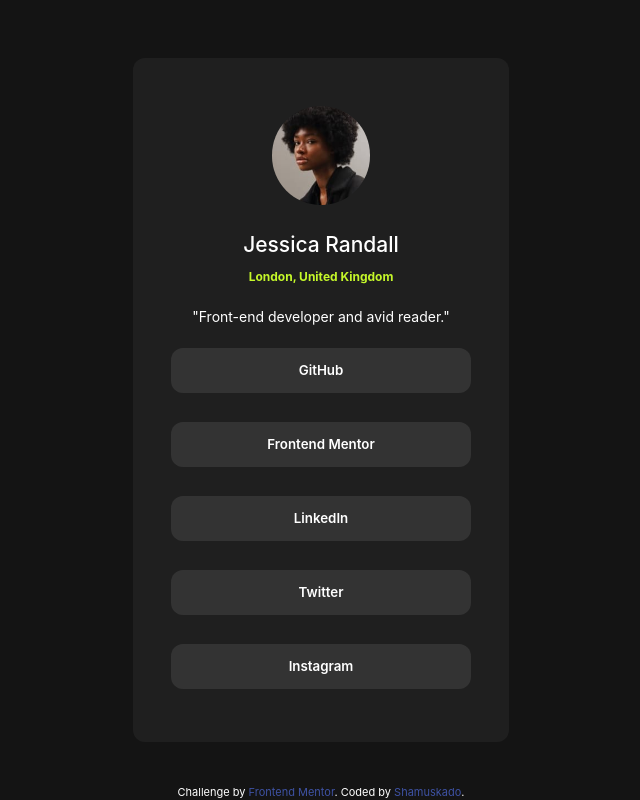
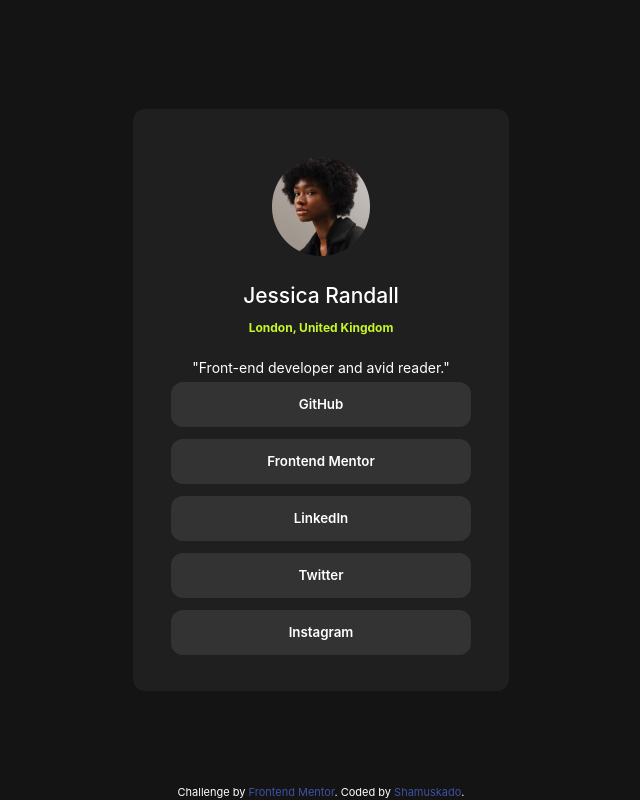
Before and after one commit to Shamuskado22/Frontend-Mentor, a plain HTML site: page social-links-profile-main/index.html in a window 1280 px wide. Shown: the whole page, without its empty margins (319-959 px from the left). Drawn offline with Linux system fonts and the light colour scheme.

Commit message:
Update index.html

```diff
--- a/social-links-profile-main/index.html
+++ b/social-links-profile-main/index.html
@@ -34,19 +34,19 @@
       <h2>Jessica Randall</h2>
       <p class="locale">London, United Kingdom
       </p>
-      <p class="description">"Front-end developer and avid reader."</p><br>
+      <p class="description">"Front-end developer and avid reader."</p>
       <div class="grid">
         <a href="https://github.com" title="Go to Github" alt="Go to Github"><button
-            class="button">GitHub</button></a><br>
+            class="button">GitHub</button></a>
         <a href="https://www.frontendmentor.io" title="Go to Frontend Mentor" alt="Go to Frontend Mentor"><button
             class="button">
-            Frontend Mentor</button></a><br>
+            Frontend Mentor</button></a>
         <a href="https://www.linkedin.com" title="Go to LinkedIn" alt="Go to LinkeIn"><button class="button">
-            LinkedIn</button></a><br>
+            LinkedIn</button></a>
         <a href="https://x.com" title="Go to Twitter/X" alt="Go to Twitter/X"><button class="button">
-            Twitter</button></a><br>
+            Twitter</button></a>
         <a href="https://www.instagram.com" title="Go to Instagram" alt="Go to Instagram"><button class="button">
-            Instagram</button></a><br>
+            Instagram</button></a>
       </div>
     </div>
     <div class="attribution">
```
